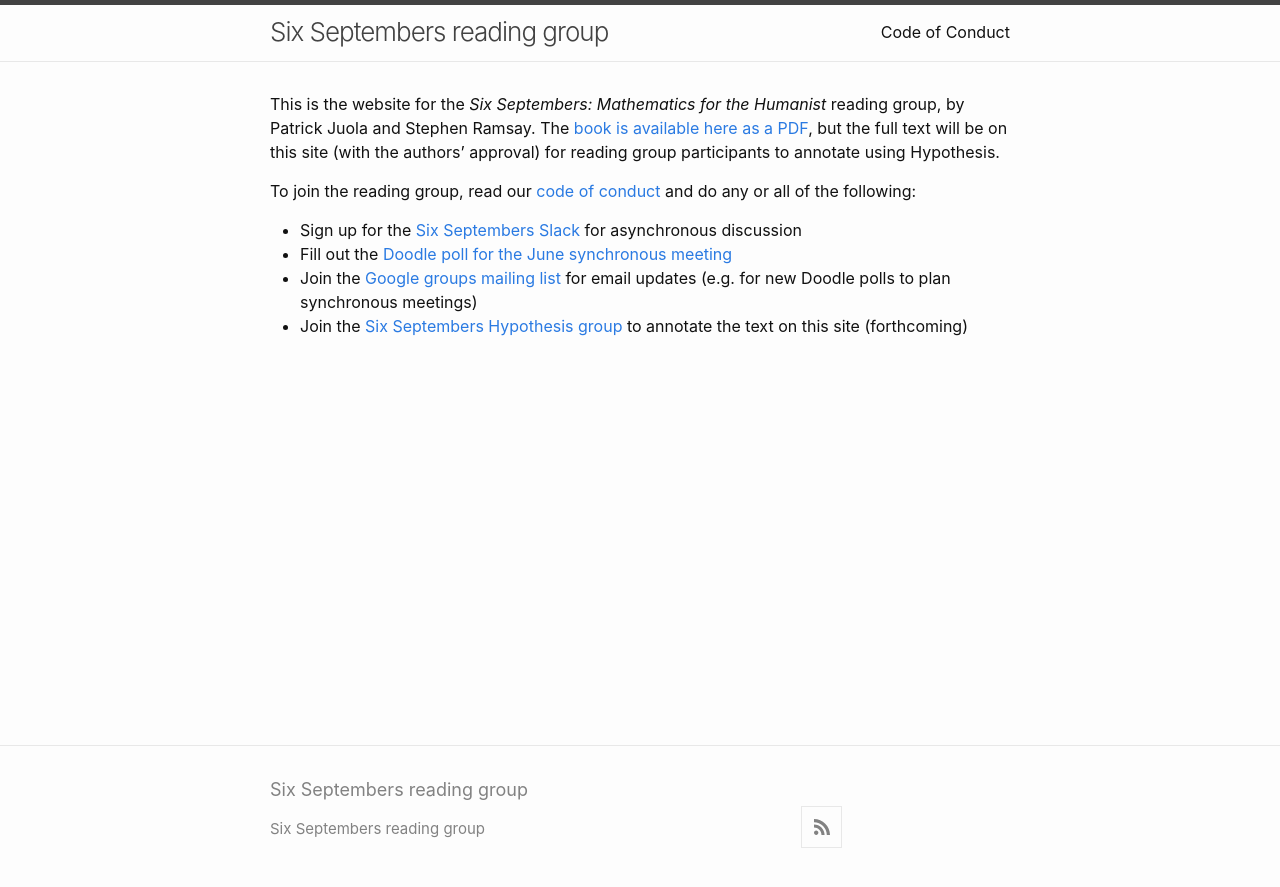
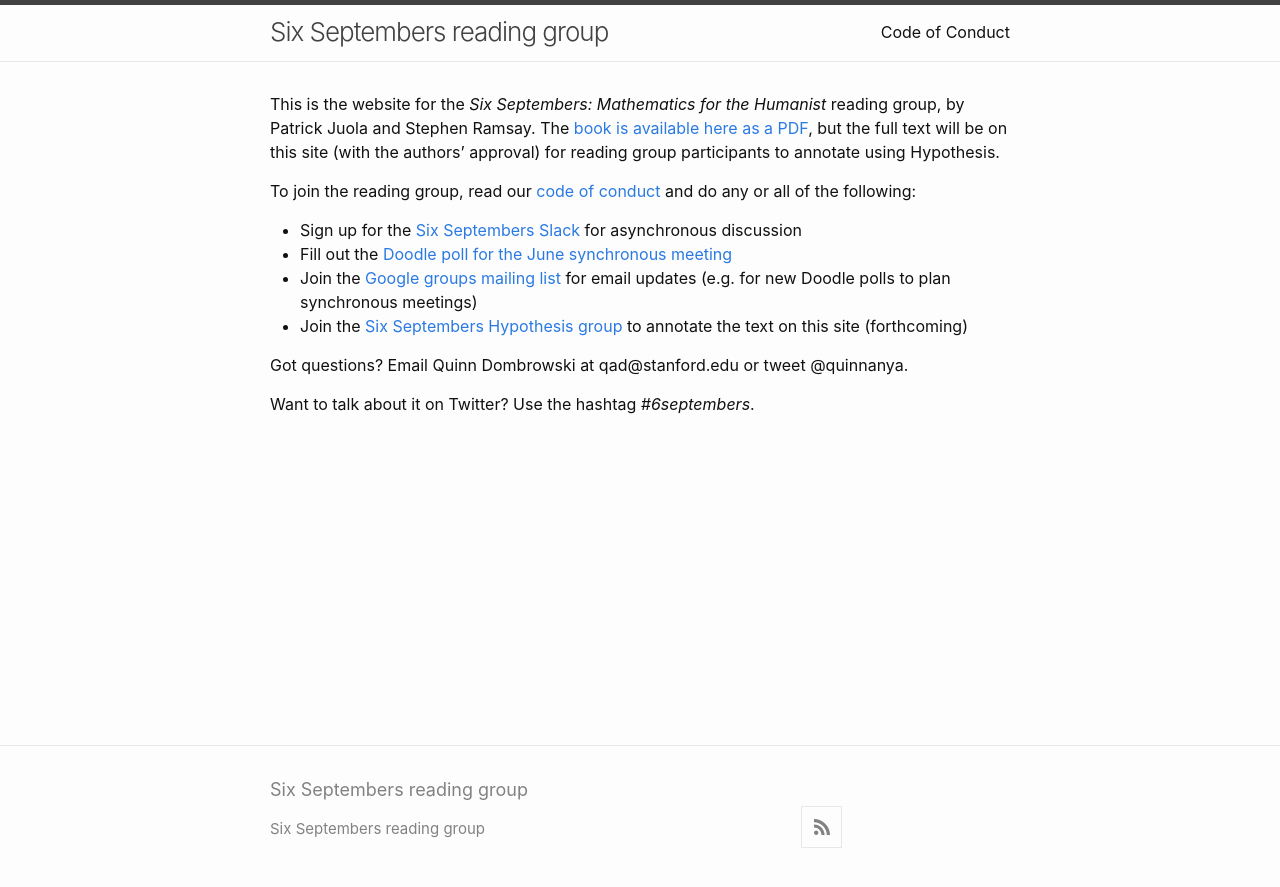
Before and after one commit to six-septembers/six-septembers.github.io, a Jekyll site: the page built from index.md, in a window 1280 px wide. Shown: the top 887 px of the page. Built offline with Jekyll 4.4.1, drawn with Linux system fonts in a browser that asks for light colours.

Commit message:
Update index.md

```diff
--- a/index.md
+++ b/index.md
@@ -10,3 +10,7 @@ To join the reading group, read our [code of conduct](codeofconduct.html) and do
 * Fill out the [Doodle poll for the June synchronous meeting](https://doodle.com/poll/avk4w45nrvs29pix)
 * Join the [Google groups mailing list](https://groups.google.com/forum/#!forum/six-septembers) for email updates (e.g. for new Doodle polls to plan synchronous meetings)
 * Join the [Six Septembers Hypothesis group](https://hypothes.is/groups/gEAzJy84/six-septembers) to annotate the text on this site (forthcoming)
+
+Got questions? Email Quinn Dombrowski at qad@stanford.edu or tweet @quinnanya.
+
+Want to talk about it on Twitter? Use the hashtag *#6septembers*.
```
